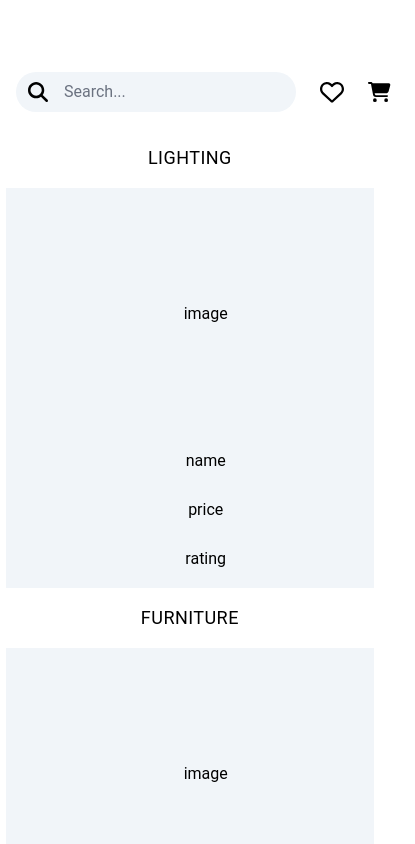
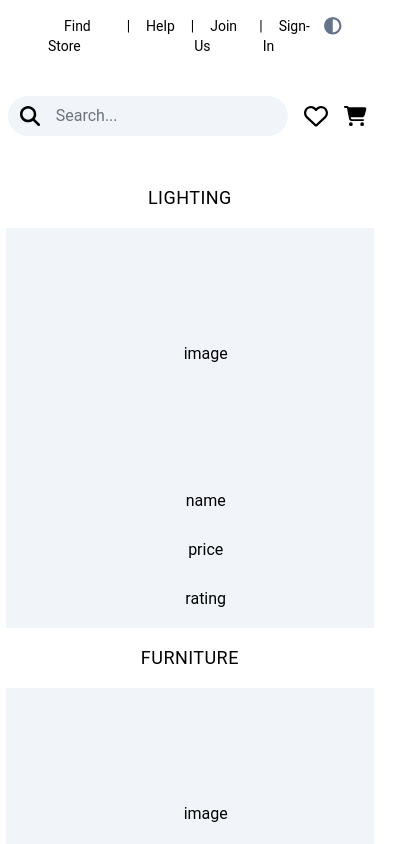
Before and after one commit to mSharifHub/e-commerce, a React (Create React App) app: page / in a window 390 px wide. Shown: the top 844 px of the page, 415 px wide, since content can reach past the window. Built offline with nearby package versions, Linux system fonts and the light colour scheme.

Commit message:
#1.5 Nav Menu Helper: refractor to a grid layout to handle positioning and media query

```diff
--- a/src/components/navigation/Nav.jsx
+++ b/src/components/navigation/Nav.jsx
@@ -4,9 +4,13 @@ import NavHelper from "./NavHelper";
 
 export default function Nav() {
   return (
-    <div className="mx-4">
-      <NavMenu />
-      <NavHelper />
+    <div className="m-4 grid  grid-rows-[0.2fr_1fr]">
+      <div className="row-start-1">
+        <NavMenu />
+      </div>
+      <div className="row-start-2">
+        <NavHelper />
+      </div>
     </div>
   );
 }
--- a/src/components/navigation/NavHelper.jsx
+++ b/src/components/navigation/NavHelper.jsx
@@ -5,14 +5,13 @@ import { SearchBar } from "./search/SearchBar";
 
 export default function NavHelper() {
   return (
-    <div className="flex w-full mt-8 ">
-      <div className="hidden sm:flex flex-1 justify-center gap-x-10 items-center capitalize  sm:text-lg md:text-xl  transition-transform duration-500 ease-out lg:translate-x-0 -translate-x-full">
+    <div className="grid  grid-cols-1  md:grid-cols-[1fr_0.2fr]">
+      <div className="flex justify-center items-center space-x-10  col-start-1 whitespace-nowrap transition-all duration-500 sm:translate-x-0 -translate-x-full">
         <FilterHelpMenu label="50% off" Component="" />
         <FilterHelpMenu label="open box" Component="" />
         <FilterHelpMenu label="new arrivals" Component="" />
       </div>
-
-      <div className="flex  flex-1 gap-x-4 sm:flex-none justify-end items-center  ">
+      <div className="flex justify-center items-center  space-x-4 col-start-1 md:col-start-2 mt-4">
         <SearchBar />
         <HeartIcon />
         <CartIcon />
--- a/src/components/navigation/NavMenu.jsx
+++ b/src/components/navigation/NavMenu.jsx
@@ -10,7 +10,7 @@ export default function NavMenu() {
 
   return (
     <div className="flex justify-end items-center   ">
-      <div className="flex text-sm mx-8  transition-all duration-700 ease-in-out transform md:translate-y-0 -translate-y-full">
+      <div className="flex text-sm mx-8 ">
         {[
           { to: "/api/find-store", text: "find store" },
           { to: "/api/help", text: "help" },
```
